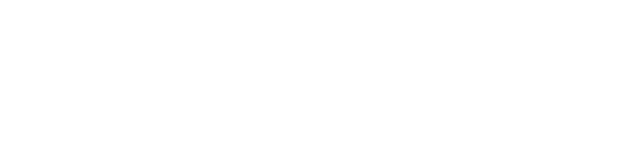
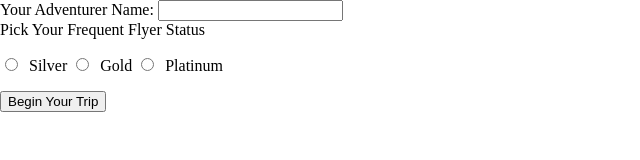
Before and after one commit to ajoy267/lab-13-adventure-quest, a website: page index.html in a window 1280 px wide. Shown: the whole page, without its empty margins (0-640 px from the left). Drawn offline with Linux system fonts and the light colour scheme.

Commit message:
added homepage html structure

```diff
--- a/index.html
+++ b/index.html
@@ -11,11 +11,35 @@
     <link rel="stylesheet" href="./styles/reset.css">
     <link rel="stylesheet" href="./styles/style.css">
     <link rel="stylesheet" href="./styles/home.css">
-    <title>Document</title>
+    <title>Adventure Quest</title>
 </head>
 
 <body>
-
+    <form id="user-form">
+        <label for="name">
+            Your Adventurer Name:
+            <input type="text" name="name">
+        </label>
+        <legend>Pick Your Frequent Flyer Status</legend>
+        <p id="avatars">
+            <label>
+                <input type="radio" name="status" required value="silver">
+                <img src="" alt="">
+                Silver
+            </label>
+            <label>
+                <input type="radio" name="status" required value="gold">
+                <img src="" alt="">
+                Gold
+            </label>
+            <label>
+                <input type="radio" name="status" required value="platinum">
+                <img src="" alt="">
+                Platinum
+            </label>
+        </p>
+        <button>Begin Your Trip</button>
+    </form>
 
     <script type="module" src="./app.js"></script>
 </body>
```
